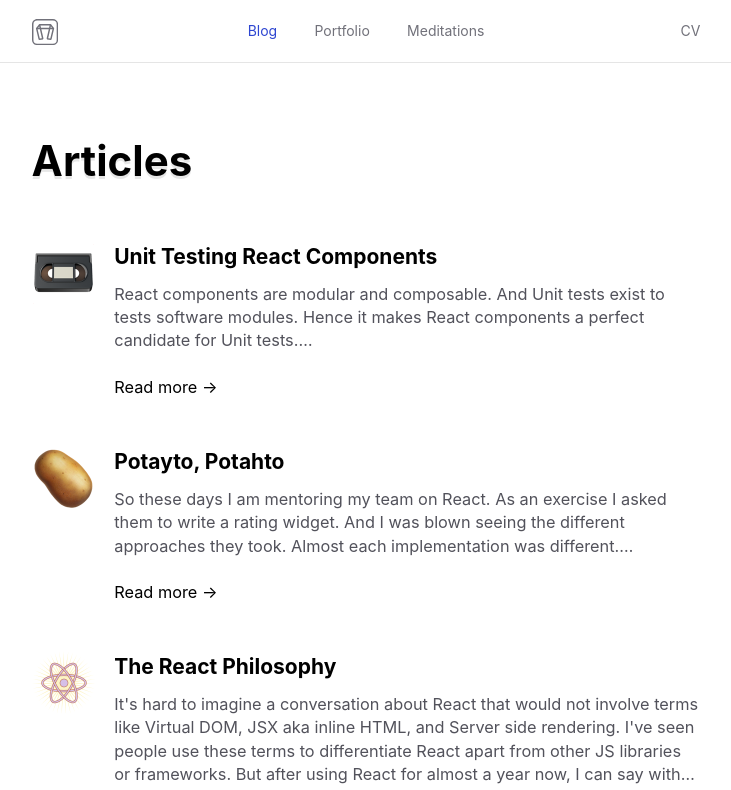
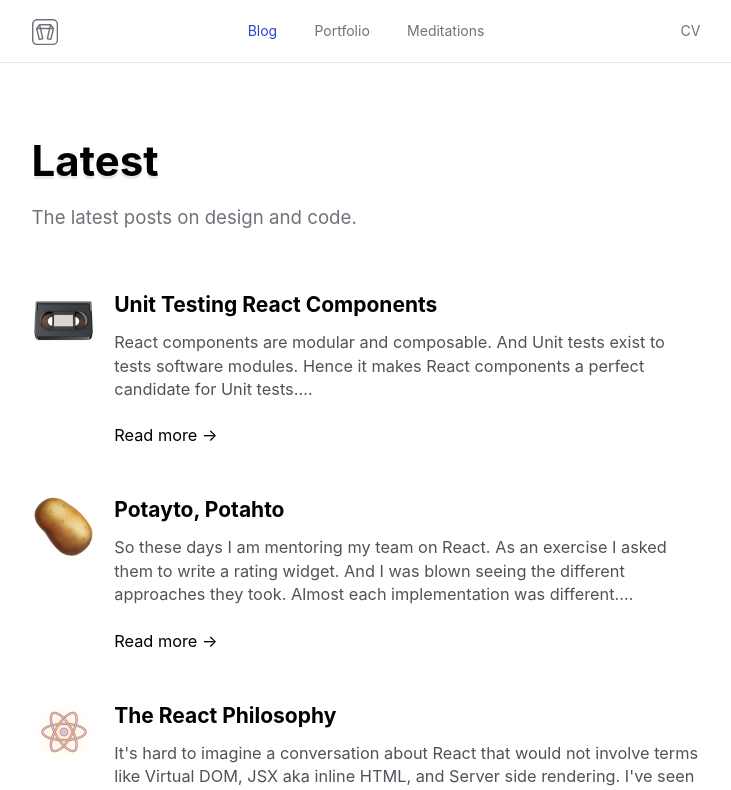
Before and after one commit to nayaabkhan/nayaabkhan.me, a Next.js app: page /blog in a window 1280 px wide. Shown: the top 790 px of the page, without its empty margins (274-1005 px from the left). Built offline with nearby package versions, Linux system fonts and the light colour scheme; a web font is replaced by a local one.

Commit message:
Add page headings component

```diff
--- a/pages/blog/index.tsx
+++ b/pages/blog/index.tsx
@@ -5,6 +5,7 @@
 import matter from 'gray-matter'
 import { getPostFilePaths } from '../../utils/posts'
 import Container from '../../src/components/Container'
+import PageHeading from '../../src/components/PageHeading'
 
 export default function BlogListing({ posts }) {
   return (
@@ -12,7 +13,12 @@
       <Head>
         <title>Blog | Nayaab Khan</title>
       </Head>
-      <h1 className="mb-5">Articles</h1>
+
+      <PageHeading
+        title="Latest"
+        description="The latest posts on design and code."
+      />
+
       <ul>
         {posts.map((post) => (
           <li key={post.slug} className="mb-2">
--- a/pages/meditations.tsx
+++ b/pages/meditations.tsx
@@ -7,6 +7,7 @@
 import smartypants from '@silvenon/remark-smartypants'
 import { getMeditationFilePaths } from '../utils/meditations'
 import Container from '../src/components/Container'
+import PageHeading from '../src/components/PageHeading'
 
 export default function Meditations({ meditations }) {
   return (
@@ -16,11 +17,15 @@
         <link
           href="https://fonts.googleapis.com/css?family=La+Belle+Aurore&display=swap"
           rel="stylesheet"
-         />
+        />
       </Head>
 
       <Container className="my-6">
-        <h1 className="mb-5">Meditations</h1>
+        <PageHeading
+          title="Meditations"
+          description="Some philosophical scribbles."
+        />
+
         <ul className="font-script text-primary-600 text-xl">
           {meditations
             .sort((a, b) => {
--- a/pages/portfolio.tsx
+++ b/pages/portfolio.tsx
@@ -2,6 +2,7 @@
 import Head from 'next/head'
 import ColorThief from 'colorthief'
 import Container from '../src/components/Container'
+import PageHeading from '../src/components/PageHeading'
 import { getPortfolioFilePaths } from '../utils/portfolio'
 
 export default function Portfolio({ portfolioImages }) {
@@ -10,7 +11,12 @@
       <Head>
         <title>Portfolio | Nayaab Khan</title>
       </Head>
-      <h1 className="mb-5">Portfolio</h1>
+
+      <PageHeading
+        title="Portfolio"
+        description="Some of my select work and a peek at my process."
+      />
+
       <ul className="grid grid-cols-repeat-auto-fill gap-4 ">
         {portfolioImages.map((image, i) => (
           <li
--- /dev/null
+++ b/src/components/PageHeading.tsx
@@ -0,0 +1,13 @@
+interface PageHeadingProps {
+  title: string
+  description: string
+}
+
+export default function PageHeading({ title, description }: PageHeadingProps) {
+  return (
+    <div>
+      <h1>{title}</h1>
+      <p className="mb-5 text-gray-500">{description}</p>
+    </div>
+  )
+}
```
